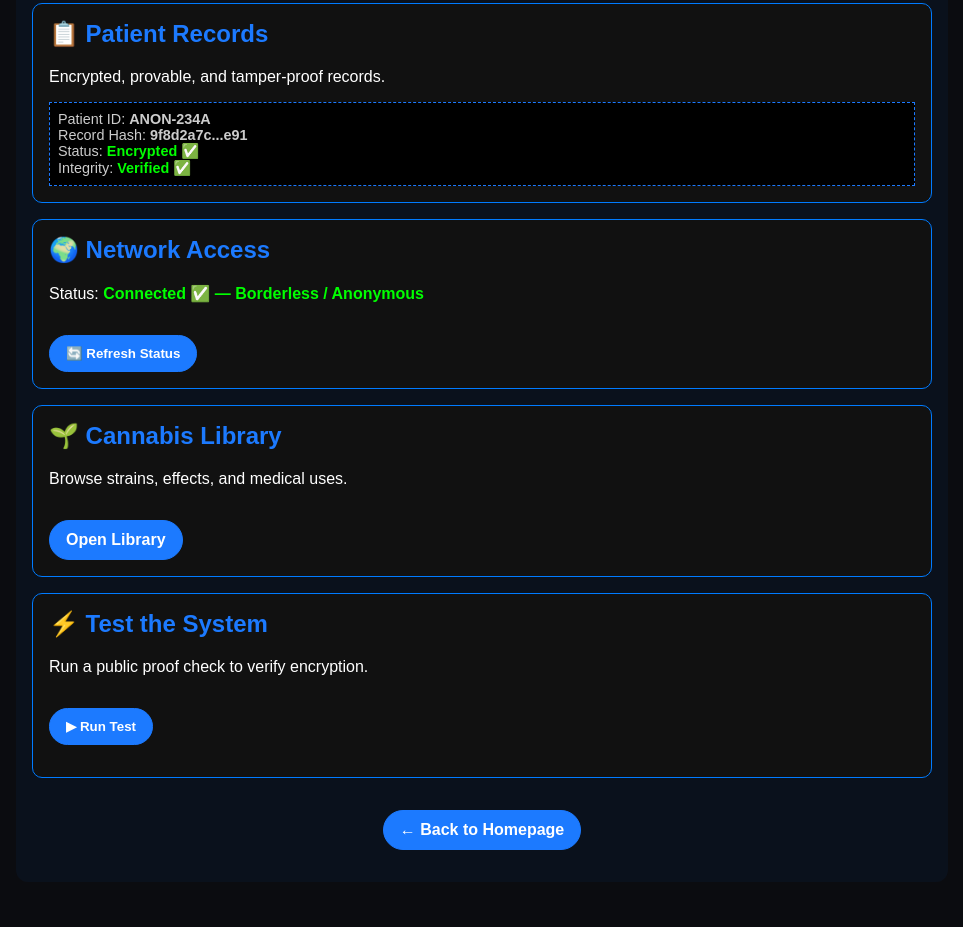
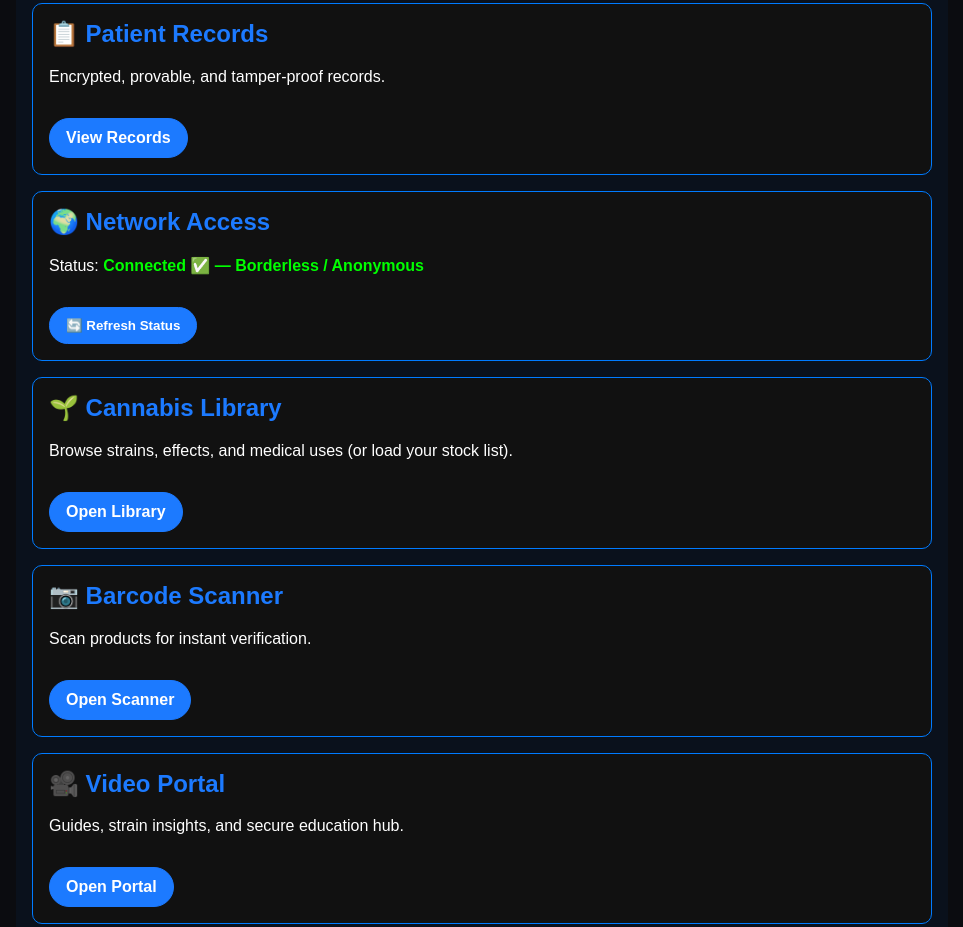
Before and after one commit to stroanroad/luma-connect-site, a plain HTML site: page medbud-dashboard.html in a window 1280 px wide. Shown: the part 216-1143 px from the top of the page, without its empty margins (158-1121 px from the left). Drawn offline with Linux system fonts and the light colour scheme.

Commit message:
Upgrade MedBud dashboard with links to all modules

```diff
--- a/medbud-dashboard.html
+++ b/medbud-dashboard.html
@@ -45,14 +45,6 @@
       color: #0f0;
       font-weight: bold;
     }
-    .record {
-      background: #000;
-      border: 1px dashed #1c7aff;
-      padding: 0.5rem;
-      margin-top: 0.5rem;
-      font-size: 0.9rem;
-      color: #ccc;
-    }
     a.btn, button.btn {
       display: inline-block;
       margin-top: 1rem;
@@ -84,12 +76,7 @@
     <div class="card">
       <h2>📋 Patient Records</h2>
       <p>Encrypted, provable, and tamper-proof records.</p>
-      <div class="record">
-        Patient ID: <strong>ANON-234A</strong><br>
-        Record Hash: <strong>9f8d2a7c...e91</strong><br>
-        Status: <span class="status">Encrypted ✅</span><br>
-        Integrity: <span class="status">Verified ✅</span>
-      </div>
+      <a href="patient-records.html" class="btn">View Records</a>
     </div>
 
     <!-- Network Access -->
@@ -102,8 +89,22 @@
     <!-- Cannabis Library -->
     <div class="card">
       <h2>🌱 Cannabis Library</h2>
-      <p>Browse strains, effects, and medical uses.</p>
+      <p>Browse strains, effects, and medical uses (or load your stock list).</p>
       <a href="cannabis-library.html" class="btn">Open Library</a>
+    </div>
+
+    <!-- Barcode Scanner -->
+    <div class="card">
+      <h2>📷 Barcode Scanner</h2>
+      <p>Scan products for instant verification.</p>
+      <a href="barcode-scanner.html" class="btn">Open Scanner</a>
+    </div>
+
+    <!-- Video Portal -->
+    <div class="card">
+      <h2>🎥 Video Portal</h2>
+      <p>Guides, strain insights, and secure education hub.</p>
+      <a href="video-portal.html" class="btn">Open Portal</a>
     </div>
 
     <!-- Test the System -->
```
